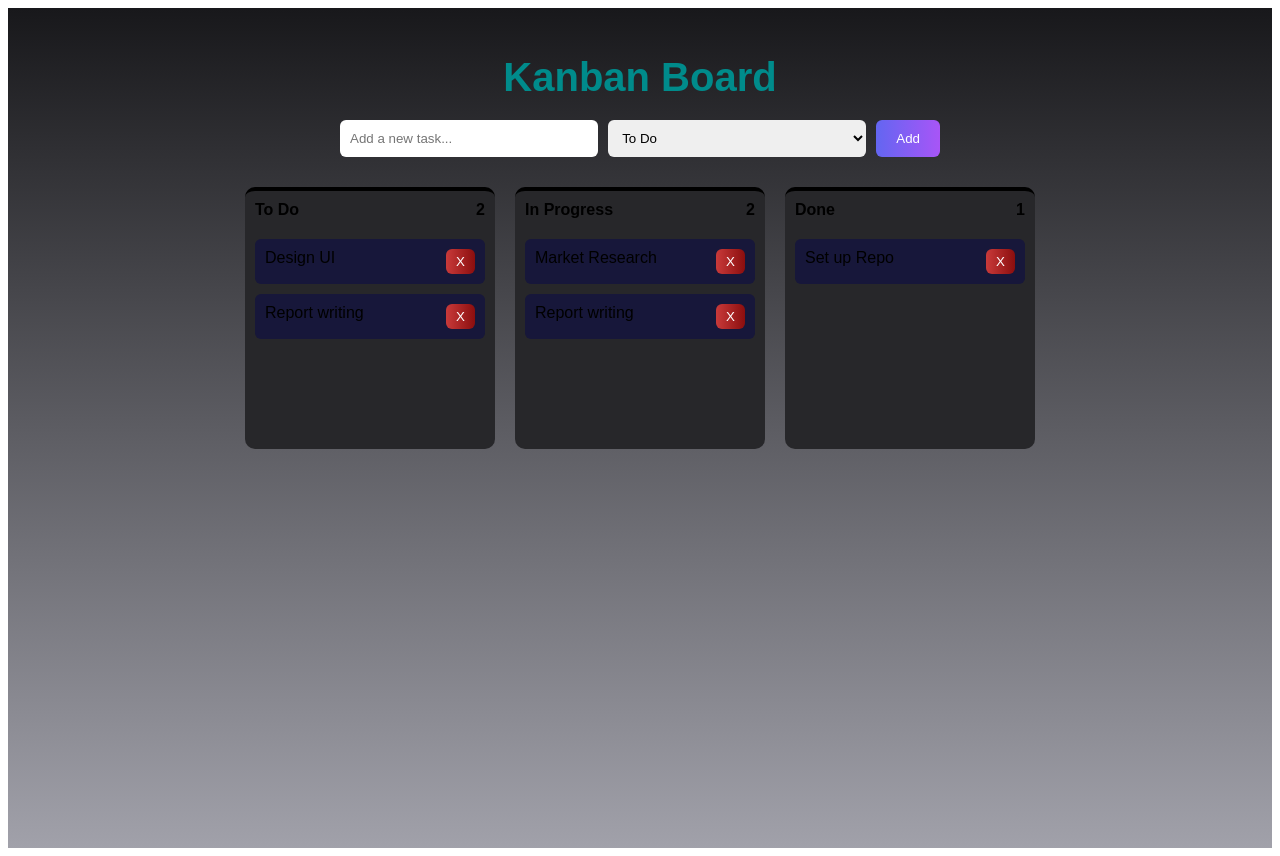
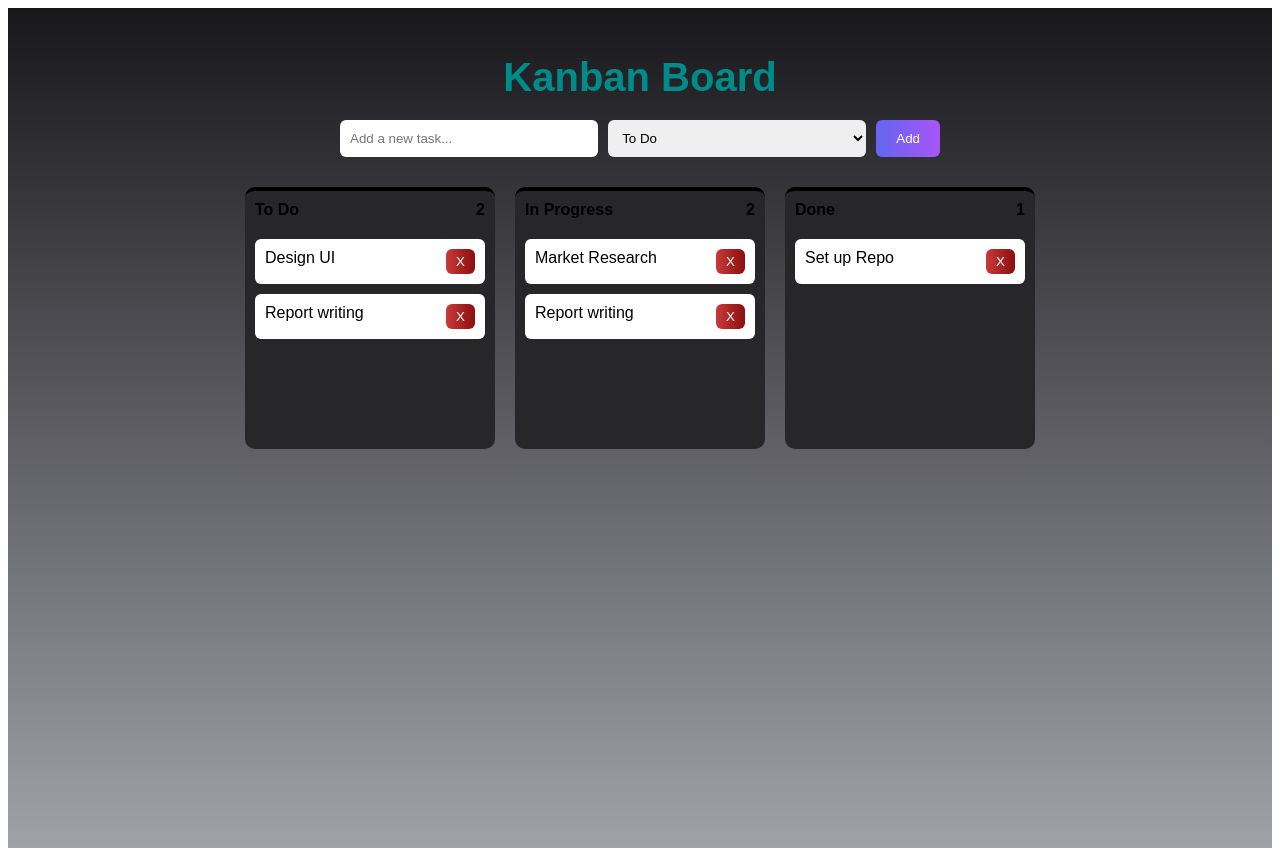
Before and after one commit to sufster/flowbit, a React (Vite) app: page / in a window 1280 px wide. Built offline with nearby package versions, Linux system fonts and the light colour scheme.

Commit message:
Update index.css

```diff
--- a/src/index.css
+++ b/src/index.css
@@ -64,7 +64,7 @@
 }
 
 .task {
-  background: #17173a;
+  background: white;
   padding: 10px;
   margin-bottom: 10px;
   border-radius: 6px;
```
